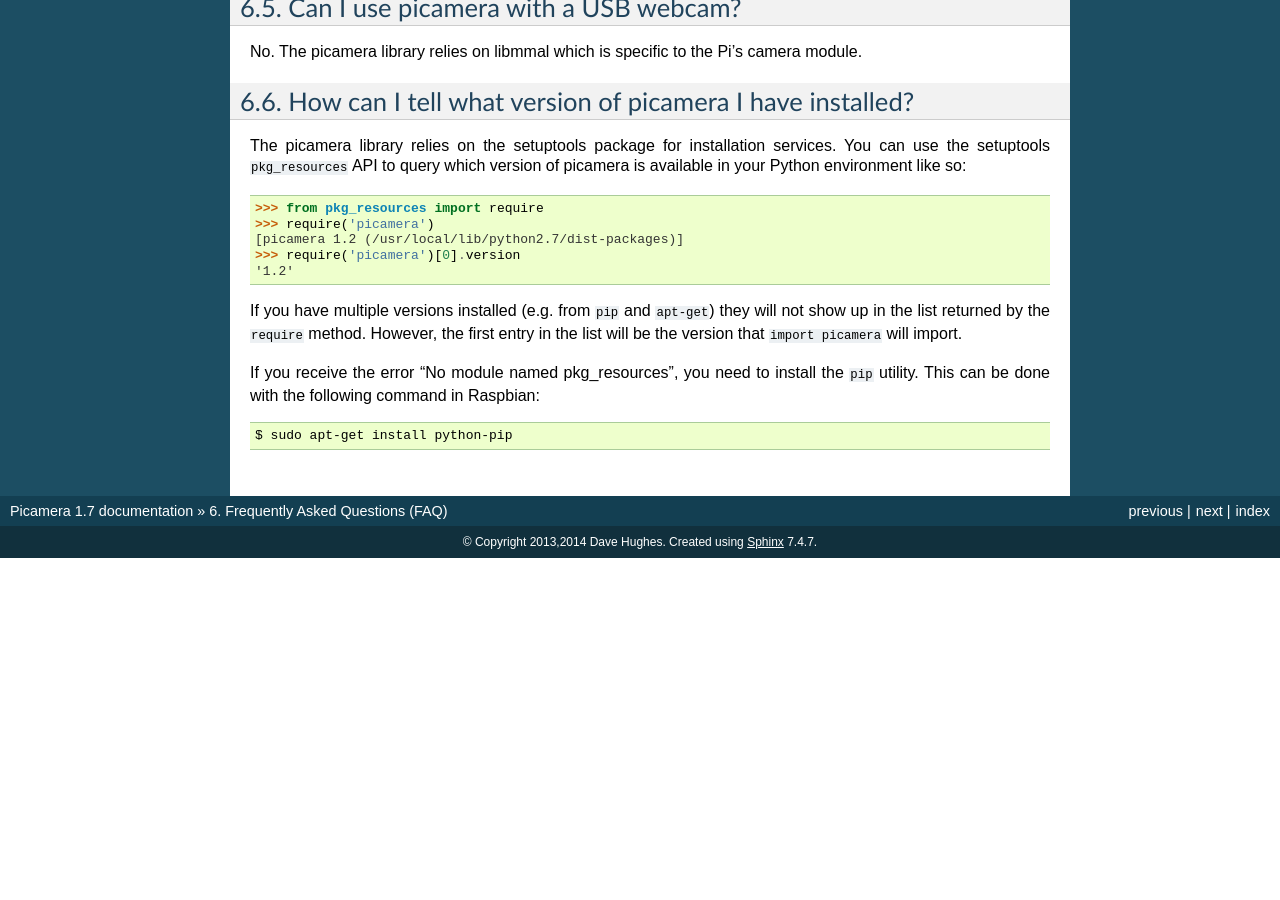
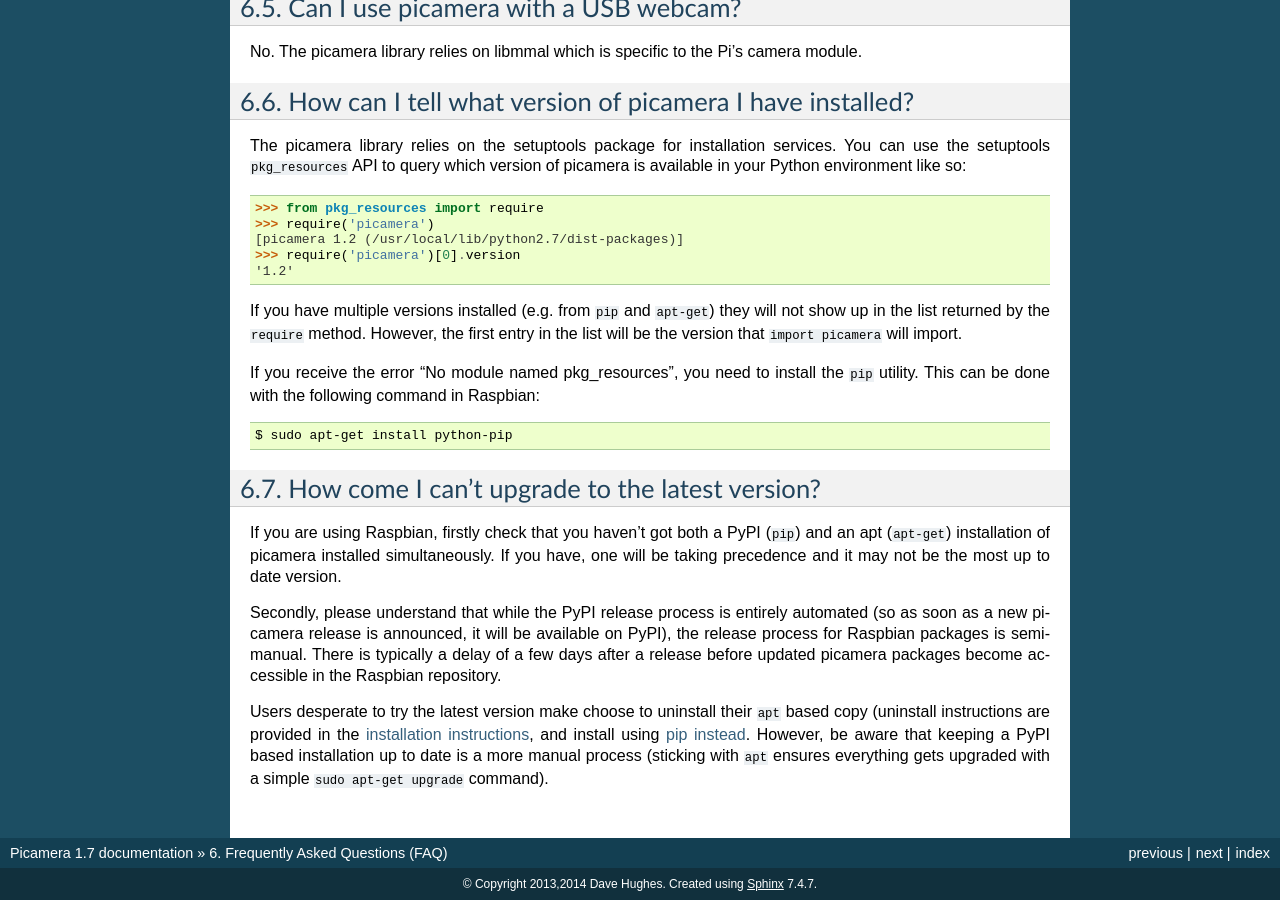
Before and after one commit to waveform80/picamera, a Sphinx documentation site: the page built from docs/faq.rst, in a window 1280 px wide and 900 px high, scrolled down 1501 px. Built offline with Sphinx 7.4.7, drawn with Linux system fonts in a browser that asks for light colours; before the commit the page ends 2059 px from its top, so only the background shows below that; some of the changed text lies outside the part shown.

Commit message:
Fix #145

```diff
--- a/docs/faq.rst
+++ b/docs/faq.rst
@@ -122,3 +122,25 @@ If you receive the error "No module named pkg_resources", you need to install
 the ``pip`` utility. This can be done with the following command in Raspbian::
 
     $ sudo apt-get install python-pip
+
+How come I can't upgrade to the latest version?
+===============================================
+
+If you are using Raspbian, firstly check that you haven't got both a PyPI
+(``pip``) and an apt (``apt-get``) installation of picamera installed
+simultaneously. If you have, one will be taking precedence and it may not be
+the most up to date version.
+
+Secondly, please understand that while the PyPI release process is entirely
+automated (so as soon as a new picamera release is announced, it will be
+available on PyPI), the release process for Raspbian packages is semi-manual.
+There is typically a delay of a few days after a release before updated
+picamera packages become accessible in the Raspbian repository.
+
+Users desperate to try the latest version make choose to uninstall their
+``apt`` based copy (uninstall instructions are provided in the
+:ref:`installation instructions <raspbian_install2>`, and install using
+:ref:`pip instead <system_install2>`. However, be aware that keeping a PyPI
+based installation up to date is a more manual process (sticking with ``apt``
+ensures everything gets upgraded with a simple ``sudo apt-get upgrade``
+command).
```
Also changed, not shown: docs/install2.rst (+8 -0 lines), docs/install3.rst (+8 -0 lines).
